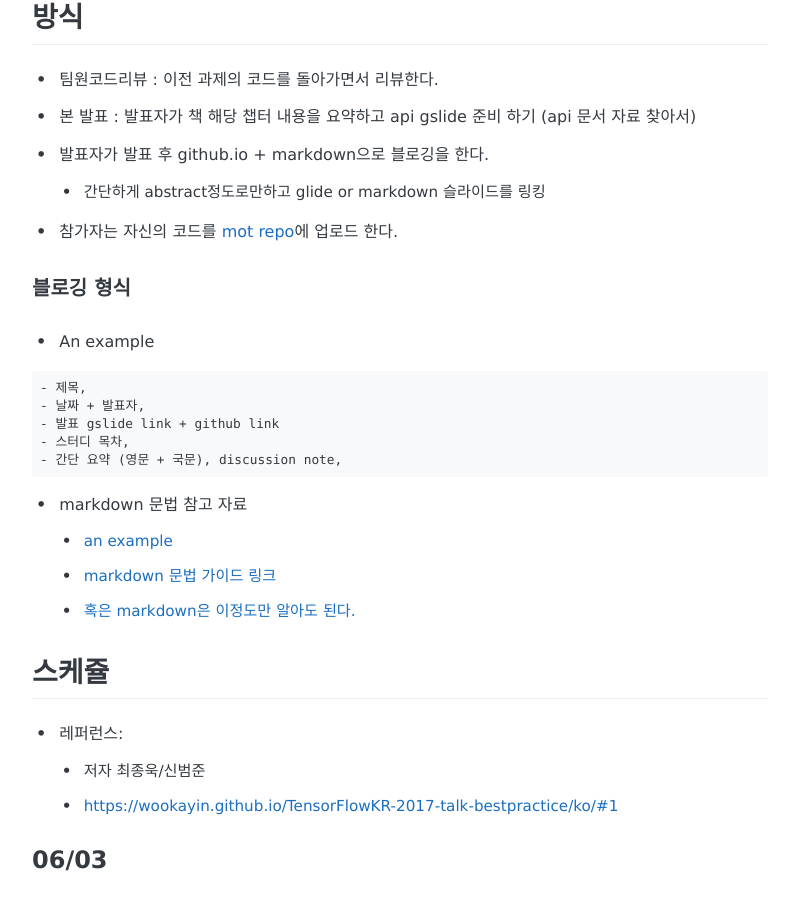
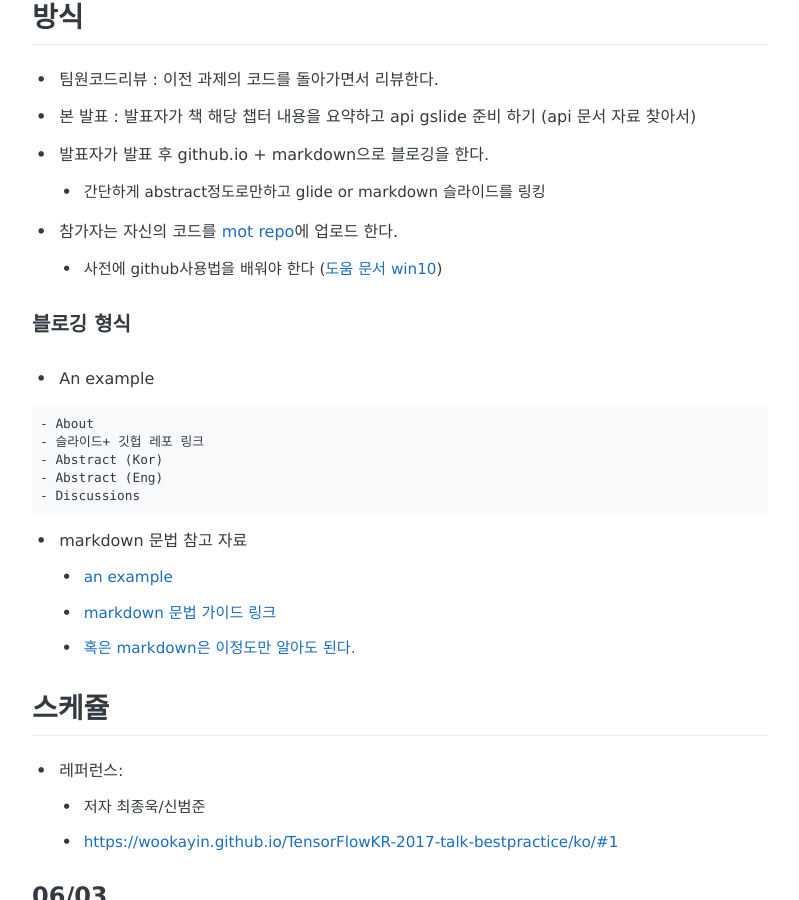
Before and after one commit to motlabs/motlabs.github.io, a Jekyll site: the page built from _posts/2018-06-08-syllabus.md, in a window 1280 px wide and 900 px high, scrolled down 1023 px. Shown: the whole window, without its empty margins (240-1039 px from the left). Built offline with Jekyll 4.4.1, drawn with Linux system fonts in a browser that asks for light colours; some web fonts are replaced.

Commit message:
(fix) 일부 문서 수정

````diff
--- a/_posts/2018-06-08-syllabus.md
+++ b/_posts/2018-06-08-syllabus.md
@@ -35,16 +35,17 @@ share: true
 - 발표자가 발표 후 github.io + markdown으로 블로깅을 한다.
     - 간단하게 abstract정도로만하고 glide or markdown 슬라이드를 링킹
 - 참가자는 자신의 코드를 [mot repo](https://github.com/motlabs/mot-tf-codepattern-study)에 업로드 한다.
+    - 사전에 github사용법을 배워야 한다 ([도움 문서 win10](https://docs.google.com/document/d/1XzgCJJN_eikR20fspkZ7EA_j2T8P3ZKP4dBKH4MOPg8/edit#heading=h.76zuyiquoxb3))
 
 #### 블로깅 형식
 - An example
 
 ```
-- 제목,
-- 날짜 + 발표자,
-- 발표 gslide link + github link
-- 스터디 목차,
-- 간단 요약 (영문 + 국문), discussion note,
+- About
+- 슬라이드+ 깃헙 레포 링크
+- Abstract (Kor)
+- Abstract (Eng)
+- Discussions
 ```
 
 - markdown 문법 참고 자료
````
Also changed, not shown: _posts/2018-06-08-postformat.md (+3 -3 lines).
